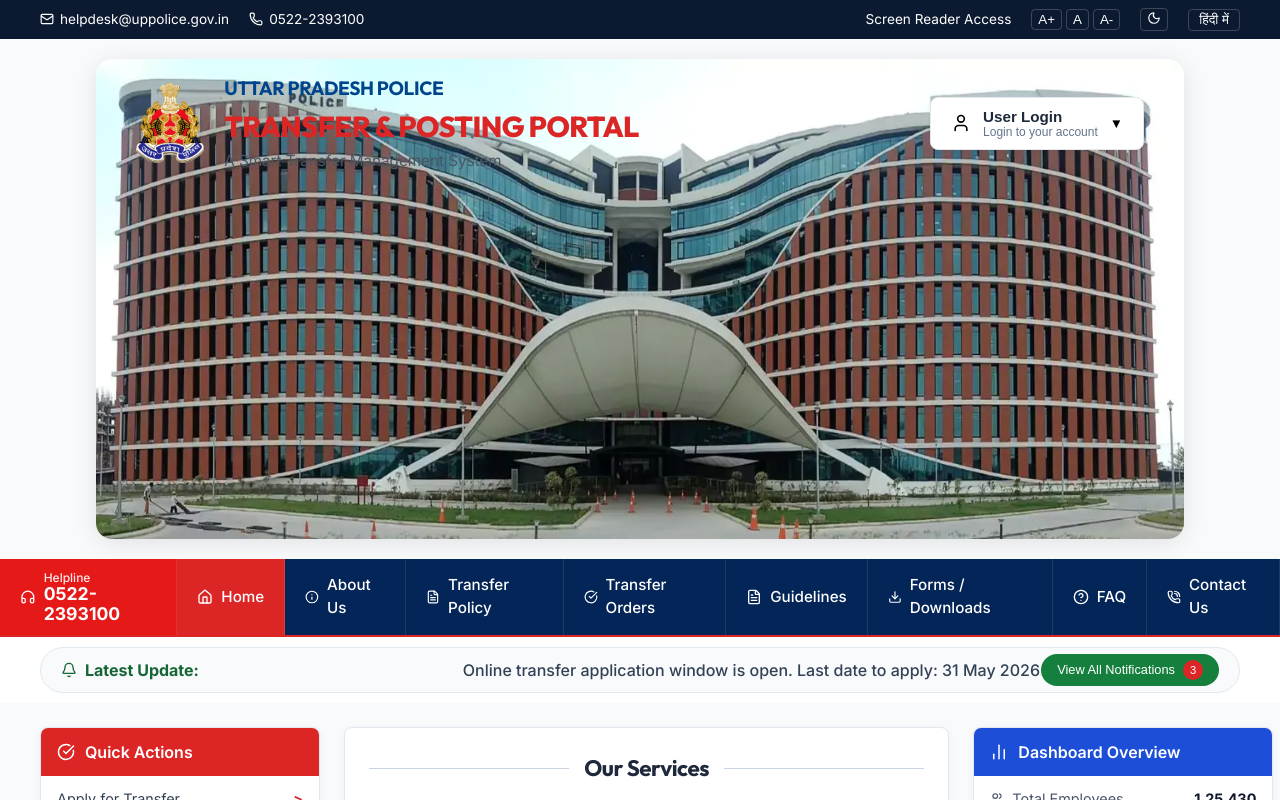
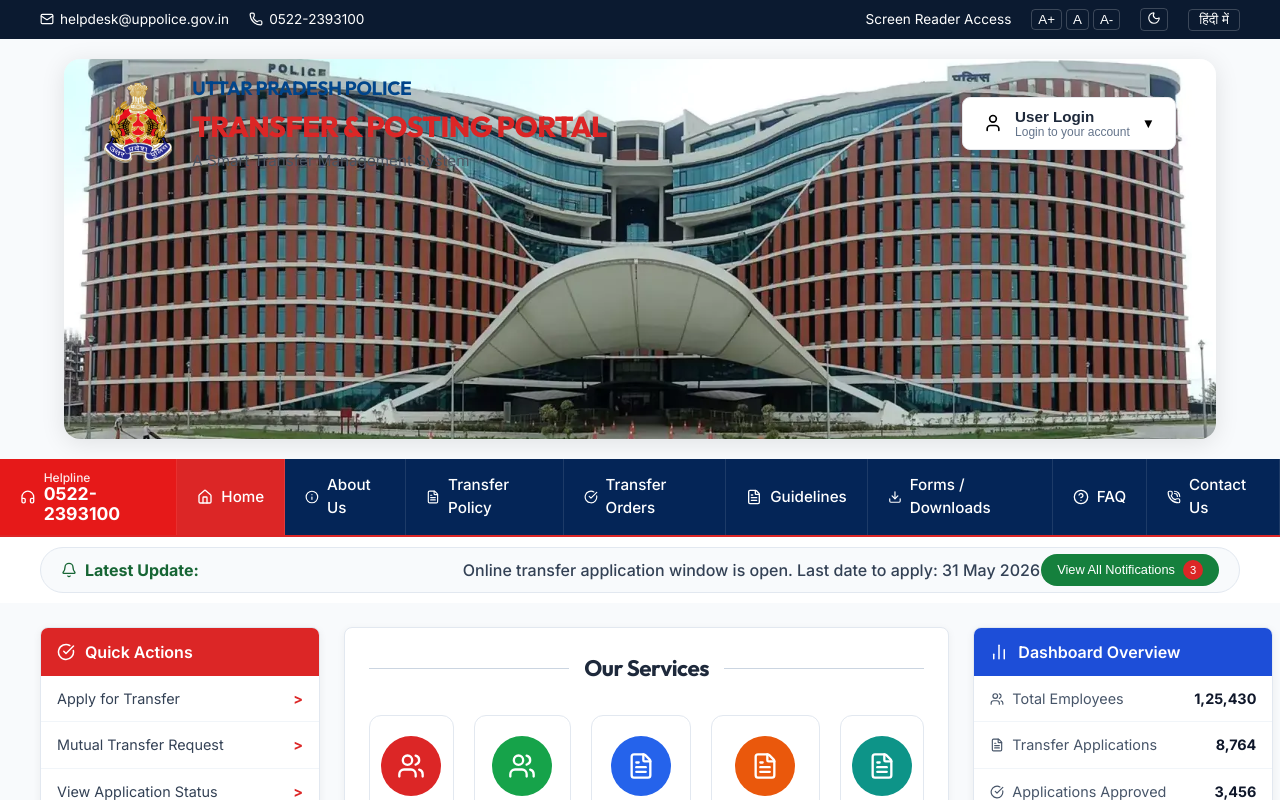
Before and after one commit to rahuldwivedidwivedi7-ai/UPPTS-PORATAL, a React (Vite) app in the folder frontend/: page / in a window 1280 px wide. Shown: the top 800 px of the page. Built offline with nearby package versions, Linux system fonts and the light colour scheme; no server answers.

Commit message:
style: Restore hero section CSS to previous stable state

```diff
--- a/frontend/src/components/LandingPage.css
+++ b/frontend/src/components/LandingPage.css
@@ -166,16 +166,15 @@
 
 /* Hero Section */
 .hero-section {
-  width: 85%;
-  max-width: 1100px;
+  width: 90%;
+  max-width: 1300px;
   margin: 20px auto;
   border-radius: 16px;
   box-shadow: 0 4px 25px rgba(0,0,0,0.1);
-  height: 480px;
+  height: 380px;
   background-image: url('/assets/signature-building.jpg');
-  background-size: 100% 100%;
+  background-size: cover;
   background-position: center;
-  background-repeat: no-repeat;
   display: flex;
   flex-direction: column;
   align-items: flex-start;
```
